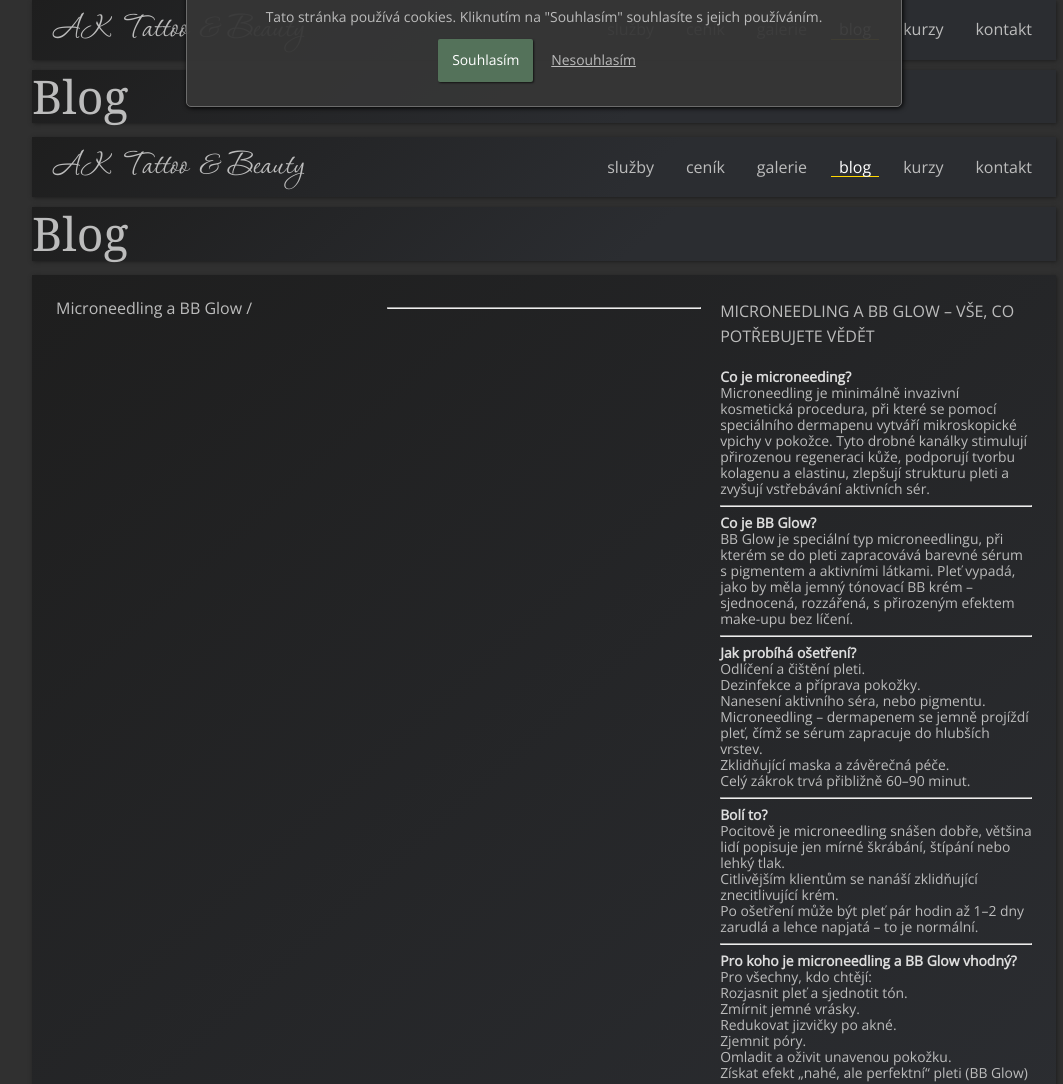
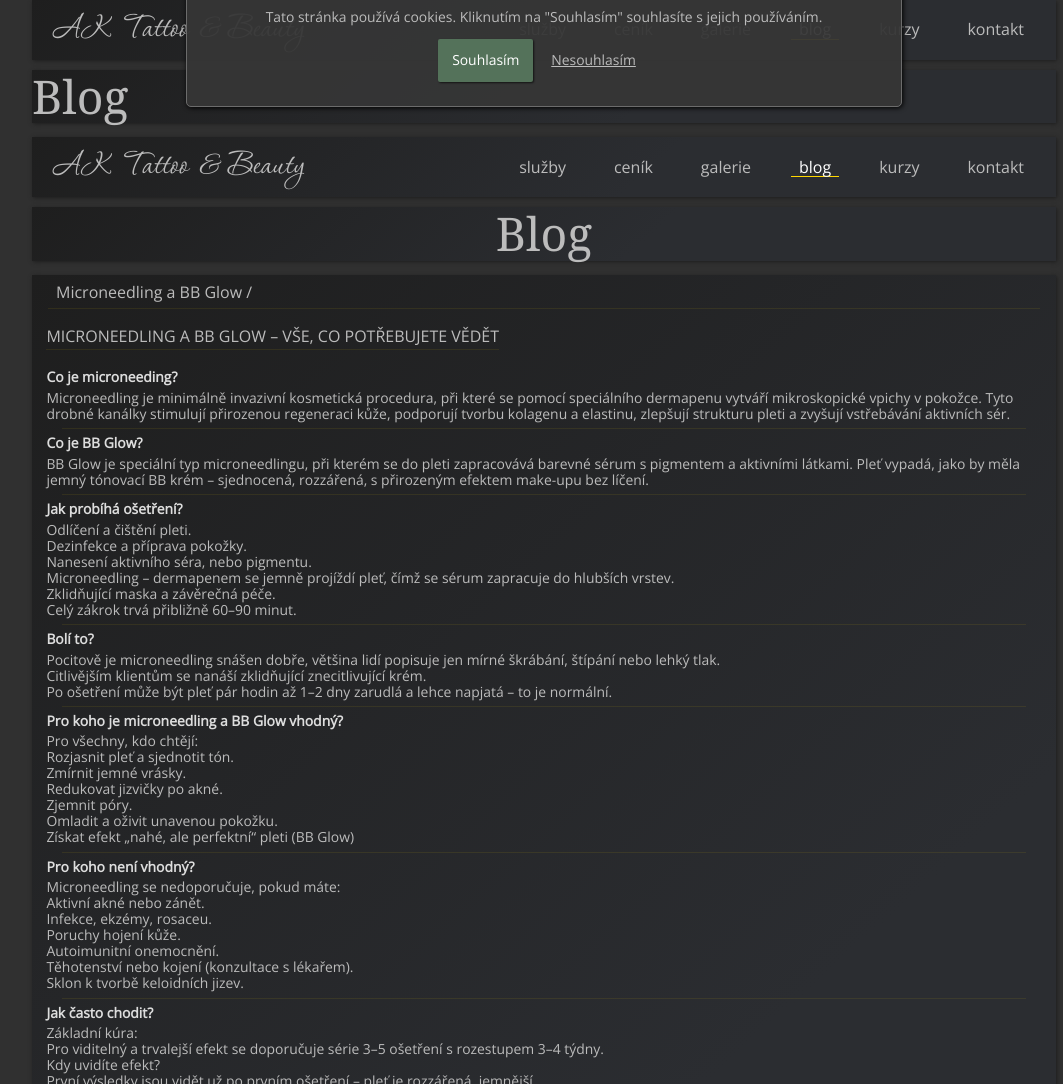
Before and after one commit to Mirjax2000/tatoo, a website: page blog.html in a window 1280 px wide. Shown: the top 1084 px of the page, without its empty margins (96-1159 px from the left). Drawn offline with Linux system fonts and the light colour scheme.

Commit message:
napojeni css

```diff
--- a/css/blog.css
+++ b/css/blog.css
@@ -331,9 +331,10 @@ a {
   margin-right: 0.5em;
 }
 
-.navbar__list--item a {
+.navbar__list--item a,
+.blog__navigation .blog__list .blog__list__link {
   padding-inline: 0.5em;
-  margin-inline: 0.5em;
+  margin-inline: 1em;
   -webkit-transition:
     border-bottom 0.25s linear,
     color 0.25s linear;
@@ -348,25 +349,43 @@ a {
 }
 
 .navbar__list--item .active,
-.navbar__list--item a:hover {
+.navbar__list--item a:hover,
+.blog__navigation .blog__list .blog__list__link:hover {
   border-bottom: 1px solid var(--clr-detail);
   color: white;
 }
 
-.blog .blog__container {
-  display: -webkit-box;
-  display: -ms-flexbox;
-  display: flex;
-  -webkit-box-pack: justify;
-  -ms-flex-pack: justify;
-  justify-content: space-between;
-  padding: 1.5em;
-  gap: 2%;
+.horizontal {
+  background-color: rgba(255, 217, 0, 0.082);
+  height: 1px;
+  border: none;
+  margin: 0.4em 1em;
 }
 
-.blog .blog__container > * {
-  -ms-flex-preferred-size: 100%;
-  flex-basis: 100%;
+.pb {
+  padding-bottom: 0.3em;
+}
+.ms {
+  margin-left: 0.3em;
+}
+
+/* content */
+.blog .blog__header {
+  text-align: center;
+}
+
+.blog__navigation .blog__list {
+  padding-top: 0.5em;
+}
+
+.blog .blog__article {
+  padding: 0.5em;
+  margin-inline: 0.4em;
+}
+
+.blog__article .article__header h3 {
+  display: inline-block;
+  border-bottom: 1px solid rgba(255, 217, 0, 0.082);
 }
 
 /* cookies */
@@ -465,14 +484,3 @@ a {
     top: 6rem;
   }
 }
-
-@media (max-width: 450px) {
-  :root {
-    --font-size: 88%;
-  }
-
-  .navbar__list--item a {
-    padding-inline: 0.2em;
-    margin-inline: 0.2em;
-  }
-}
```
